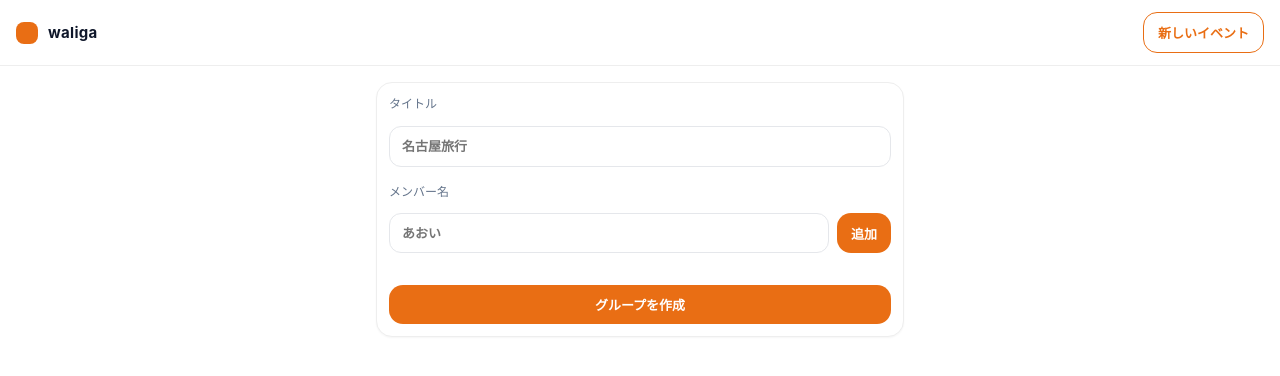
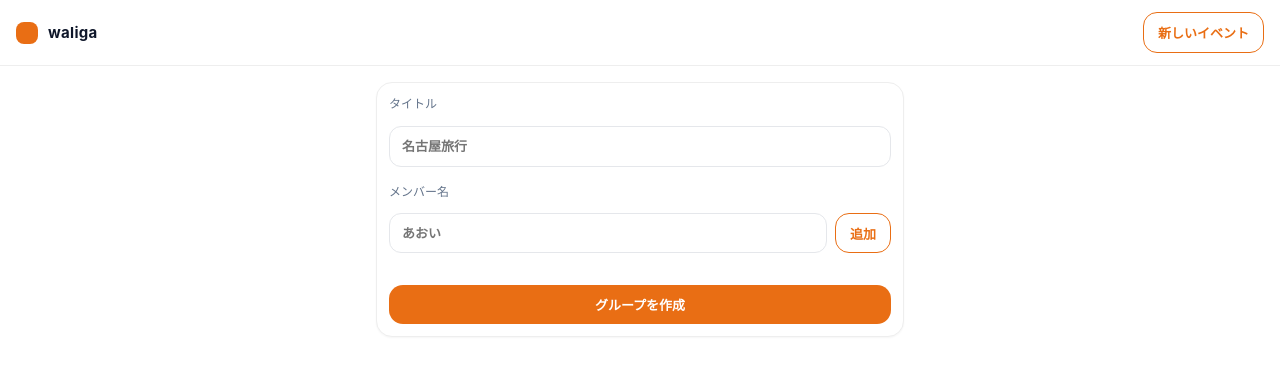
Before and after one commit to k-ishi1008s/warikan_2, a Vue app: page / in a window 1280 px wide. Shown: the top 376 px of the page. Built offline with nearby package versions, Linux system fonts and the light colour scheme.

Commit message:
クリエイトページのボタンの色変更

```diff
--- a/src/pages/SessionCreatePage.vue
+++ b/src/pages/SessionCreatePage.vue
@@ -107,7 +107,7 @@ async function createSession() {
           autocapitalize="none"
           style="flex:1; padding:10px 12px; height:40px;"
         />
-        <button @click="addName" style="height:40px; padding:0 14px; white-space:nowrap;">追加</button>
+        <button class="ghost" @click="addName" style="height:40px; padding:0 14px; white-space:nowrap;">追加</button>
       </div>
 
       <!-- メンバー一覧 -->
```
